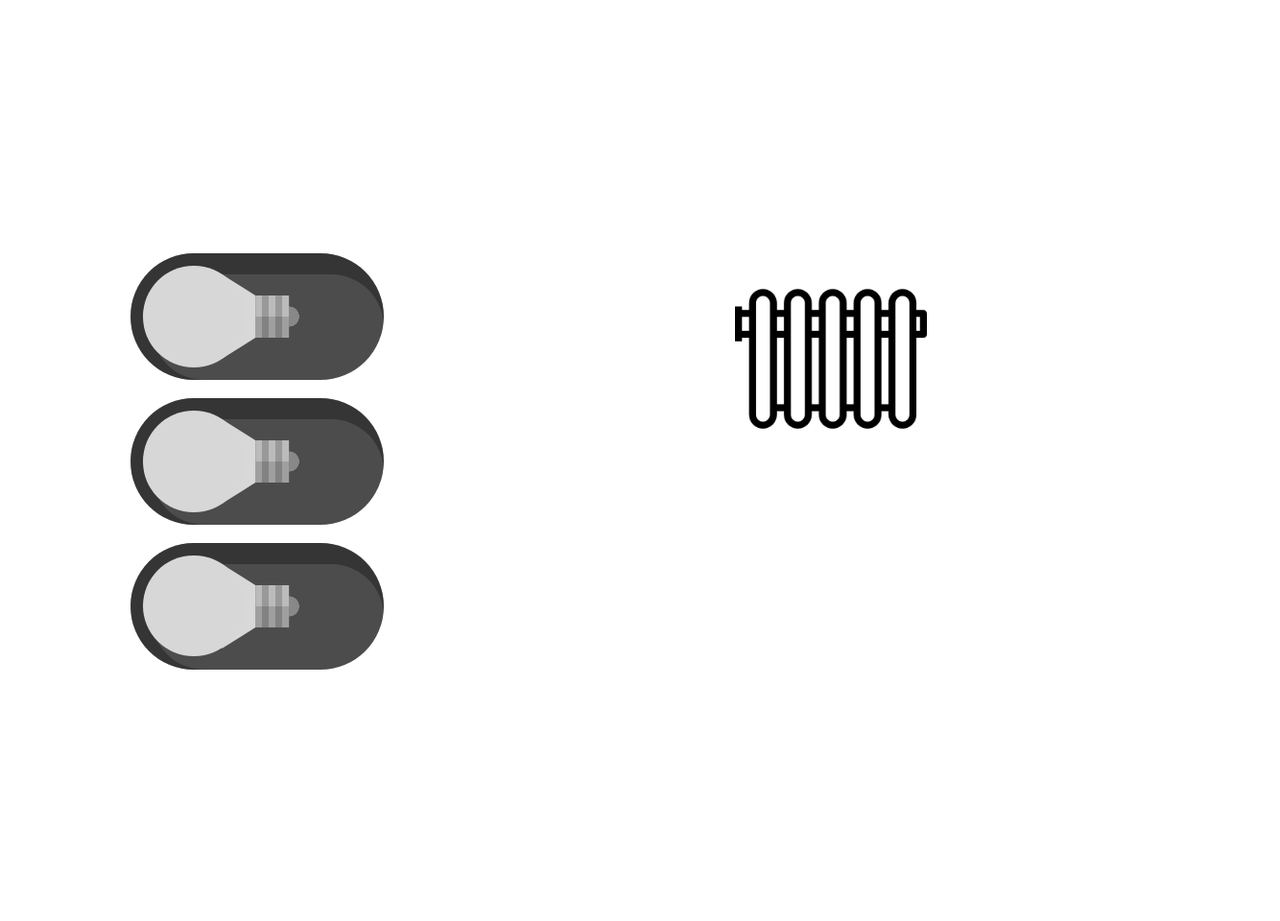
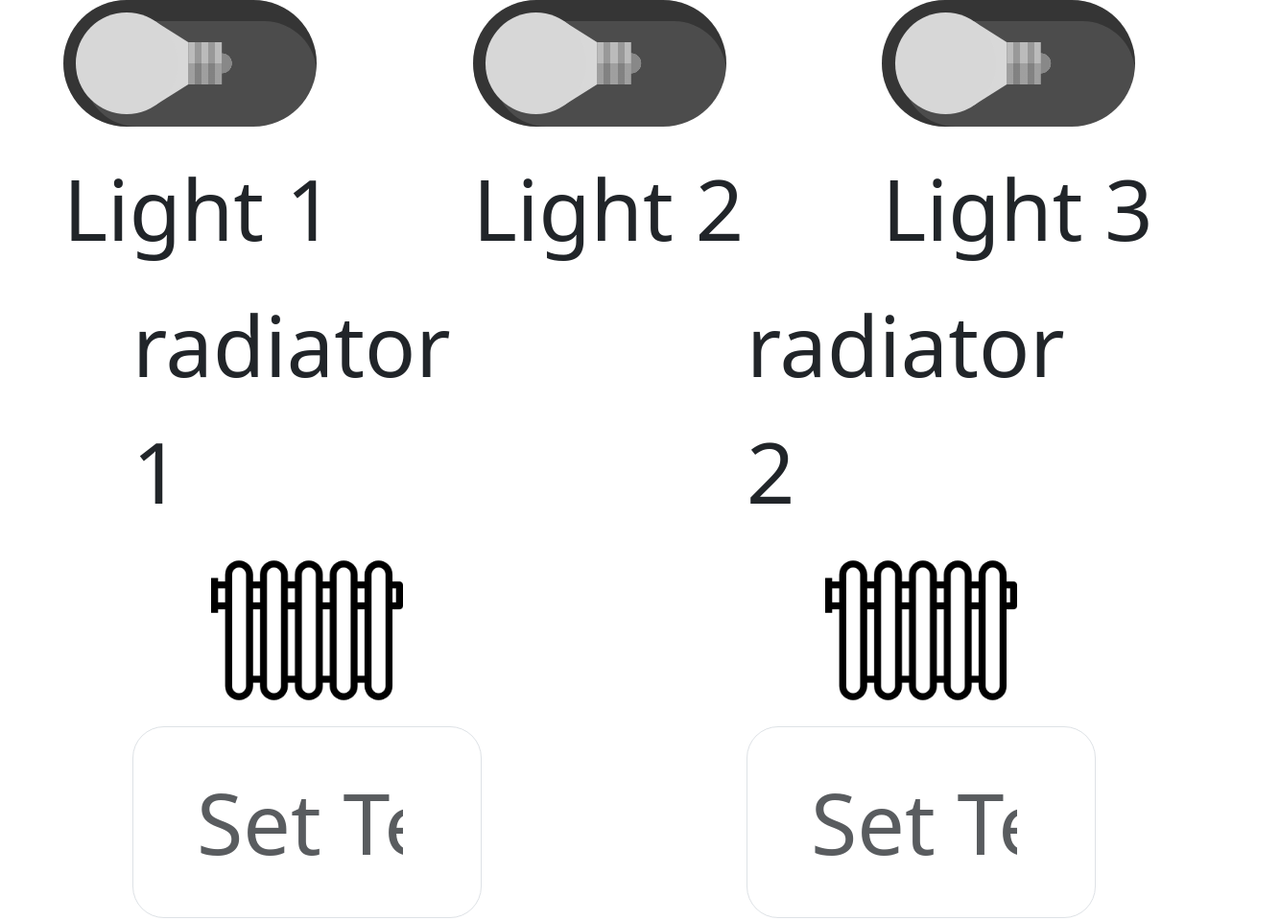
Before and after one commit to Projet-Polytech-4A-SAGI/Projet-Maison, a website: page Express/views/front2.html in a window 1280 px wide. Shown: the top 960 px of the page at 96% size, 1334 px wide, since content can reach past the window. Drawn offline with nearby package versions, Linux system fonts and the light colour scheme; no server answers.

Commit message:
bootstrap

```diff
--- a/Express/app.js
+++ b/Express/app.js
@@ -14,7 +14,7 @@ app.use(express.static(path.join(__dirname, "views")));
 app.use(express.static(path.join(__dirname, "public")));
 
 app.get('/',(req, res) => {
-    res.sendFile('views/front.html', {root: __dirname})
+    res.sendFile('views/front2.html', {root: __dirname})
     debug('interface appelée');
   });
 
--- a/Express/views/front2.html
+++ b/Express/views/front2.html
@@ -10,24 +10,56 @@
 </head>
 <body onload="loadstates()">
 
-<div class="container-lg my-5">
-    <div class="row">
+    <div class="container-fluid">
+        <div id="lamps" class="row">
+            <div class="col">
+                <input class="l" type="checkbox" id="light1">
+                <label for="light1">Light 1</label>
+            </div>
+            <div class="col">
+                <input class="l" type="checkbox" id="light2">
+                <label for="light2">Light 2</label>
+            </div>
+            <div class="col">
+                <input class="l" type="checkbox" id="light3">
+                <label for="light3">Light 3</label>
+            </div>
+        </div>
 
-    <div id="lamps" class="col">
 
-        <div><input class="l" type="checkbox" id="light1"></div>
-        <div><input class="l" type="checkbox" id="light2"></div>
-        <div><input class="l" type="checkbox" id="light3"></div>
+        <div id="radiators" class="row">
+                <div class="radiator col" id="radiator1">
+                    <label for="radiator1">radiator 1</label>
+                    <img src="/img/heater.png" alt="Radiator">
+                    <input type="number" id="radiator1Temp" placeholder="Set Temperature" class="form-control">
+                    <button onclick="setTemperature('radiator1')" class="btn btn-success btn-sm mt-2" >Set Temperature</button>
+                    <div class="mt-2">Temperature: <span id="radiator1TempDisplay">N/A</span></div>
+                    <div>Watter: <span id="radiator1WatterDisplay">N/A</span></div>
+                </div>
+
+                <div class="radiator col"  id="radiator2">
+                    <label for="radiator2">radiator 2</label>
+                    <img src="/img/heater.png" alt="Radiator">
+                    <input type="number" id="radiator2Temp" placeholder="Set Temperature" class="form-control">
+                    <button onclick="setTemperature('radiator2')" class="btn btn-success btn-sm mt-2">Set Temperature</button>
+                    <div class="mt-2">Temperature: <span id="radiator2TempDisplay">N/A</span></div>
+                    <div>Watter: <span id="radiator2WatterDisplay">N/A</span></div>
+                </div>
+            </div>
+
+
+
 
     </div>
 
 
-    <div id="radiators" class="col">
+
+   <!--- <div id="radiators" class="row">
         <div class="row-2">
             <div class="radiator col" id="radiator1">
                 <img src="/img/heater.png" alt="Radiator">
 
-                <!--<h3>radiator 1</h3>
+                <h3>radiator 1</h3>
 
                 <input type="number" id="radiator1Temp" placeholder="Set Temperature">
                 <button onclick="setTemperature('radiator1')">Set Temperature</button>
@@ -43,13 +75,10 @@
                 <div>Temperature: <span id="radiator2TempDisplay">N/A</span></div>
                 <div>Watter: <span id="radiator2WatterDisplay">N/A</span></div>
             </div>-->
-        </div>
-     </div>
-    </div>
-</div>
 
 
-<script src="/script/script.js"></script>
+
+<script src="/script/script2.js"></script>
 <script src="https://cdn.jsdelivr.net/npm/bootstrap@5.3.3/dist/js/bootstrap.bundle.min.js" integrity="sha384-YvpcrYf0tY3lHB60NNkmXc5s9fDVZLESaAA55NDzOxhy9GkcIdslK1eN7N6jIeHz" crossorigin="anonymous"></script>
 </body>
 </html>
--- a/Express/views/script/script2.js
+++ b/Express/views/script/script2.js
@@ -50,7 +50,7 @@ function loadstates(){
         House.tempInte=data.House.Inte;
         House.tempInte=data.House.Exte;
 
-        updateHouse();
+        //updateHouse();
 
         Lights.light1=data.light1;
         Lights.light2=data.light2;
@@ -59,6 +59,8 @@ function loadstates(){
         updateLamp("light1");
         updateLamp("light2");
         updateLamp("light3");
+
+        console.log(Lights.light1);
 
         Radiators.radiator1.Temp=data.radiator1.Temp;
         Radiators.radiator1.Watter=data.radiator1.Watter;
@@ -71,8 +73,8 @@ function loadstates(){
         Shutters.shutter1=data.Shutter1;
         Shutters.shutter2=data.Shutter2;
 
-        updateShutter("shutter1");
-        updateShutter("shutter2");
+        //updateShutter("shutter1");
+        //updateShutter("shutter2");
 
     })
     .catch(error => {
```
